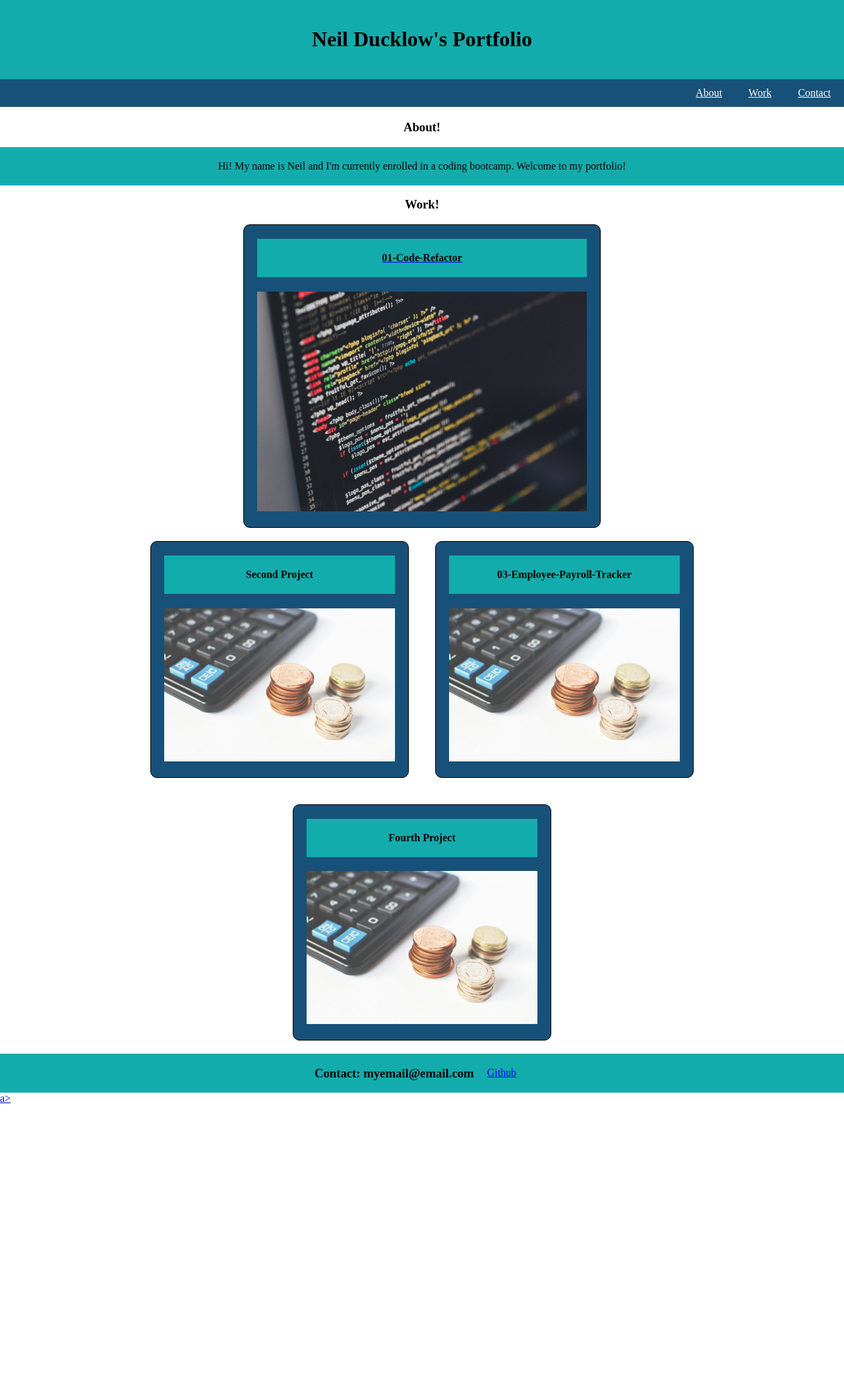
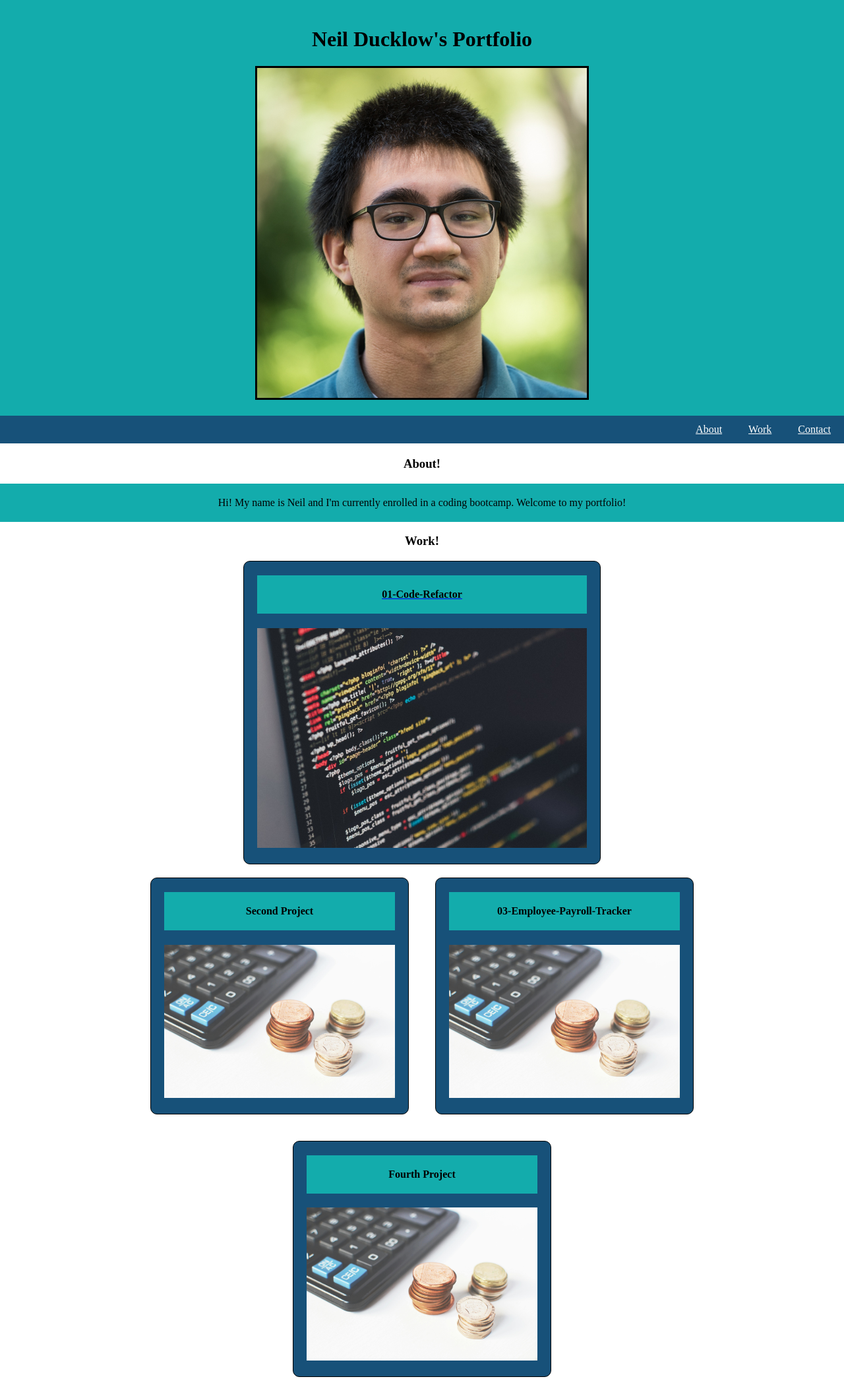
Before and after one commit to nducklow/02-Portfolio, a plain HTML site: page index.html in a window 1280 px wide. Shown: the top 2090 px of the page at 66% size. Before the commit the page ends 1674 px from the top, so only its background shows below. Drawn offline with Linux system fonts and the light colour scheme.

Commit message:
finshed css

```diff
--- a/assets/css/style.css
+++ b/assets/css/style.css
@@ -10,6 +10,11 @@ header {
     text-align: center;
     background-color: rgb(19, 172, 172);
     padding: 20px;
+}
+header img {
+width: 150   spx;
+border-style: solid;
+
 }
 nav {
     display: flex;
@@ -94,17 +99,15 @@ footer {
     background-color: rgb(19, 172, 172);
     color: rgb(0, 0, 0);
 
+
 }
 
-/* footer h3 {
-    padding-left: 20px;
-    padding-right: 20px
-} */
-
 footer a {
+    font-weight: bold;
     padding-left: 20px;
     padding-right: 20px;
     padding-top: 20px
+
 }
 
 
@@ -112,8 +115,7 @@ footer a {
 @media screen and (max-width: 768px) {
     main,
     nav,
-    footer,
-    .product {
+    footer a {
       flex-direction: column;
       text-align: center;
     }
--- a/index.html
+++ b/index.html
@@ -12,6 +12,7 @@
 <body>
     <header>
         <h1>Neil Ducklow's Portfolio</h1>
+        <img id="headshot" src="assets/images/Headshot.jpg" alt="A headshot of the author." />
     </header>
 
     <nav>
@@ -58,7 +59,7 @@
 
     <footer id="contact">
         <h3>Contact: myemail@email.com</h3>
-        <a href="https://github.com/nducklow">Github</footer>a>
+        <a href="https://github.com/nducklow">Github</a>
     </footer>
 </body>
 
```
Also changed, not shown: assets/images/Headshot.jpg (added).
